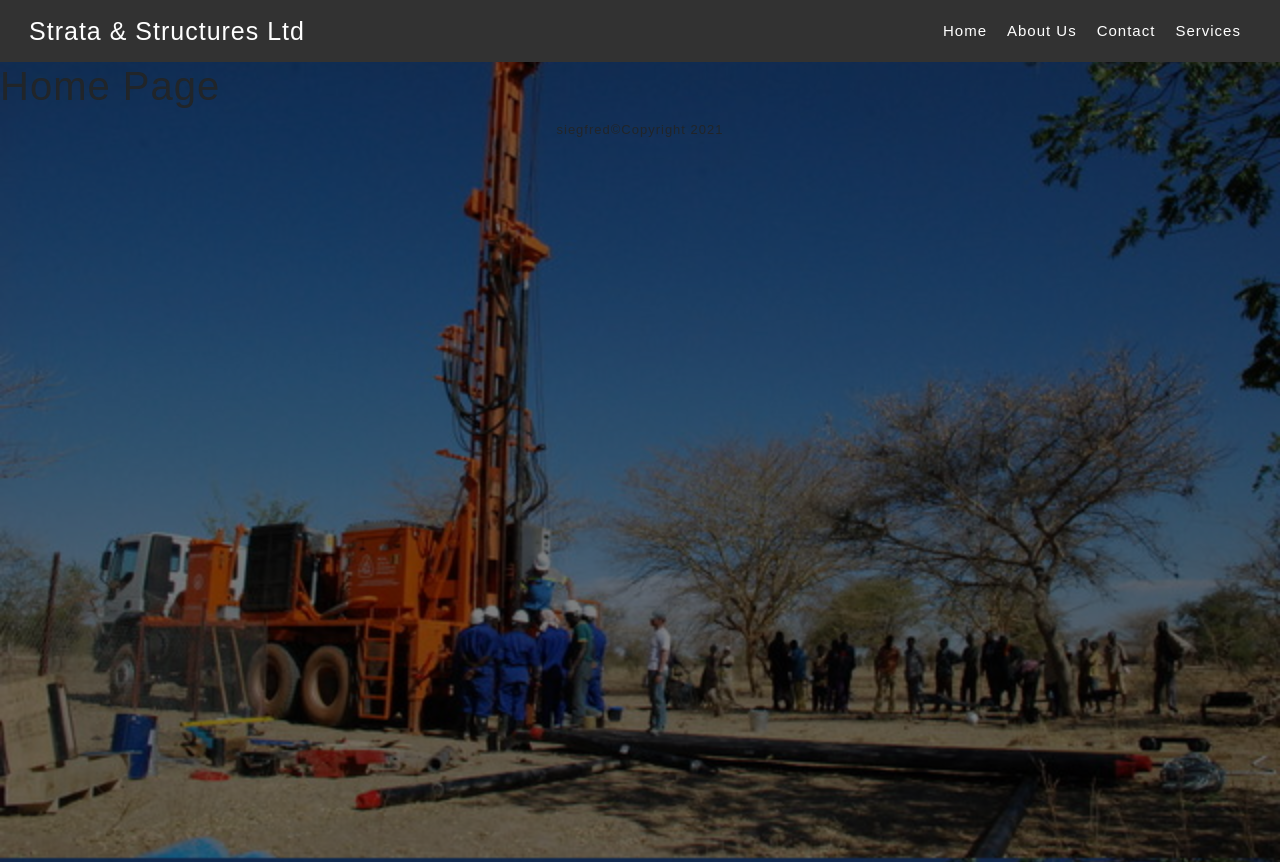
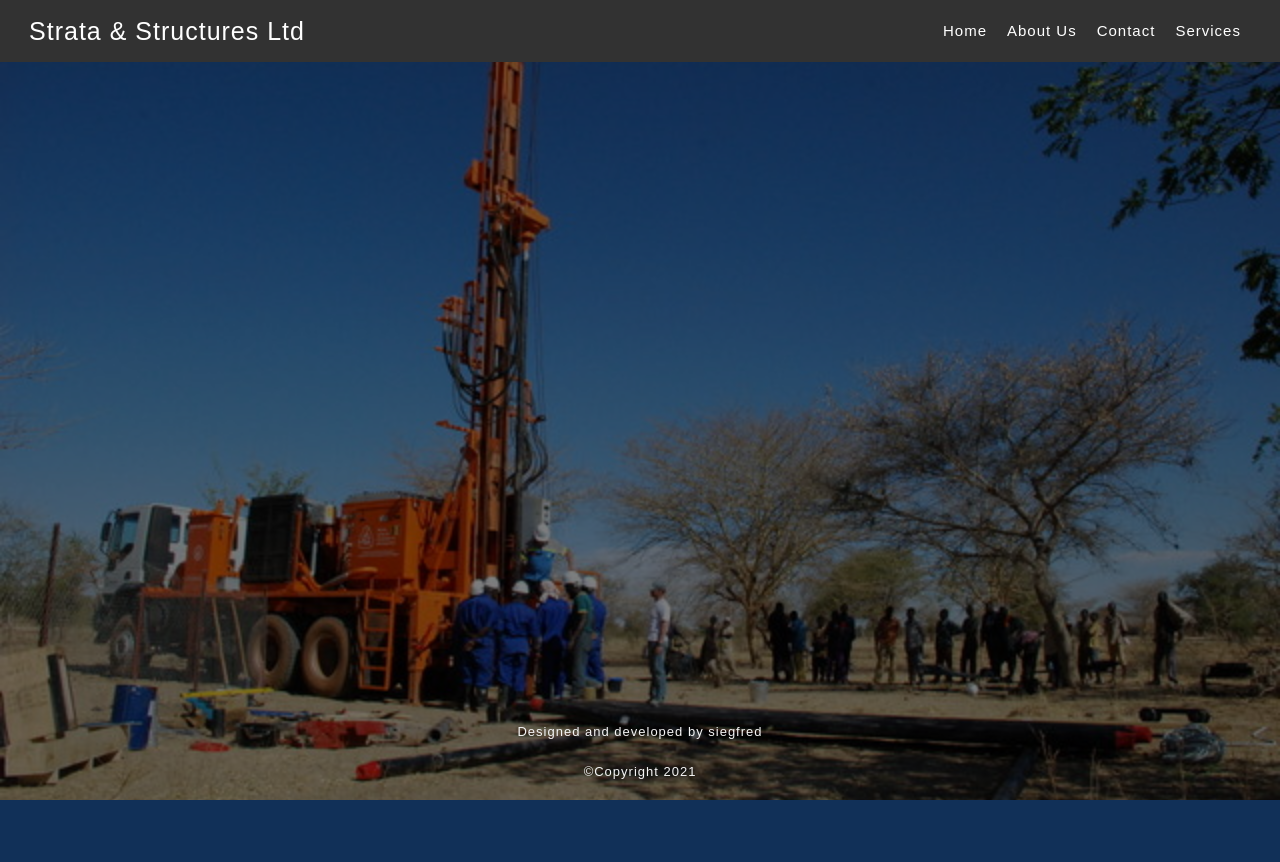
Before and after one commit to siegfred14/strataAndStructuresLtd, a Django app: page / in a window 1280 px wide. After the commit the page ends 800 px from the top, so only its background shows below. Run offline with Django 4.2, Linux system fonts and the light colour scheme; some libraries are stand-ins or nearby versions.

Commit message:
footer area styled and navbar positioned

```diff
--- a/coreApp/templates/base.html
+++ b/coreApp/templates/base.html
@@ -50,12 +50,9 @@
       {% block content %}{% endblock %}
 
       <div class="footer-area">
-        <div class="container">
-          <div class="row">
-            <div class="col-xs-12 col-sm-12 col-md-12 col-lg-12 text-center">
-              <p>siegfred&copy;Copyright 2021</p>
-            </div>
-          </div>
+        <div class="text-center">
+          <p>Designed and developed by siegfred</p>
+          <p>&copy;Copyright 2021</p>
         </div>
       </div>
     </div>
--- a/static/css/style.css
+++ b/static/css/style.css
@@ -4,6 +4,7 @@
   margin: 0;
   padding: 0px;
   font-family: "Nunito", sans-serif;
+  color: whitesmoke;
 }
 
 body {
@@ -14,7 +15,7 @@ body {
   font-family: "Poppins", sans-serif;
   font-weight: normal;
   letter-spacing: 1px;
-  background: rgb(240, 69, 69)
+  background: rgba(7, 151, 247, 0.8)
     url("../../media/borehole_drilling_company_in_lagos.jpg") no-repeat fixed
     center;
   background-size: cover;
@@ -40,7 +41,6 @@ img {
 a {
   cursor: pointer;
   text-decoration: none;
-  color: #323232;
   transition: all 0.25s ease 0s;
   -moz-transition: all 0.25s ease 0s;
   -webkit-transition: all 0.25s ease 0s;
@@ -72,11 +72,17 @@ a:visited {
   /* background: linear-gradient(45deg, rgb(0, 89, 255), rgb(190, 190, 236)); */
   background-color: #323232;
   padding: 1.1%;
+  position: fixed;
+  width: 100%;
 }
 
 .navbar .navbar-brand {
   font-weight: 600px;
   font-size: 25px;
+  color: #fff;
+}
+
+.navbar .navbar-brand:hover {
   color: #fff;
 }
 
@@ -94,11 +100,20 @@ a:visited {
   background-color: transparent;
 }
 
-/*--- base content ---*/
+/*--- skin cover ---*/
 
 .new-cover {
-  height: inherit;
+  height: 100%;
   padding: 0;
   margin: 0;
   background-color: rgba(0, 0, 0, 0.5);
 }
+
+/*--- Footer ---*/
+.footer-area {
+  width: 100%;
+  position: absolute;
+  bottom: 0;
+  padding-bottom: 0;
+  margin-bottom: 0;
+}
```
